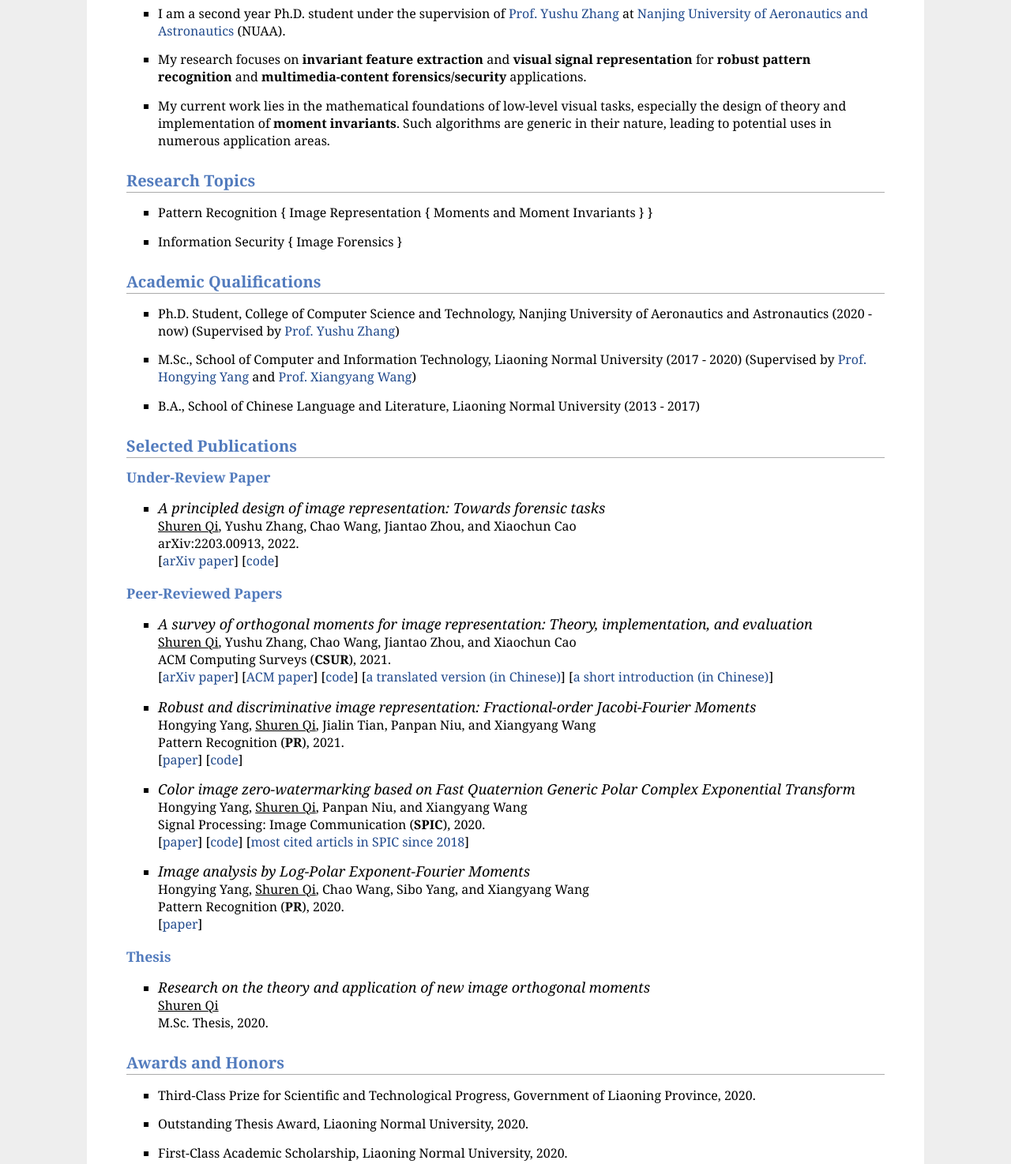
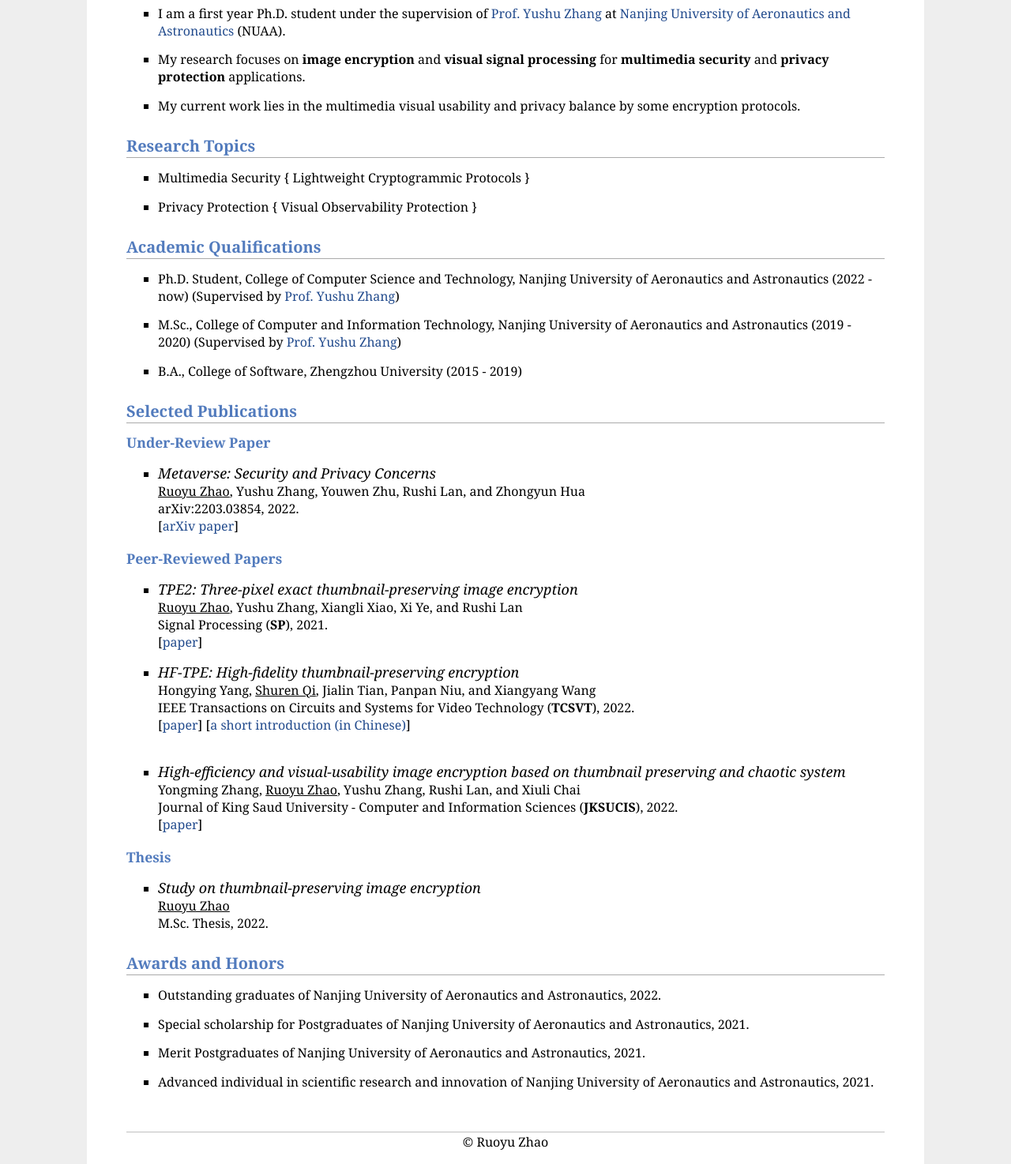
Before and after one commit to ruoyu-zhao/ruoyu-zhao.github.io, a plain HTML site: page index.html in a window 1280 px wide. Shown: the part 360-1834 px from the top of the page at 79% size. Drawn offline with Linux system fonts and the light colour scheme; grey boxes are pictures that could not be loaded.

Commit message:
Update index.html

```diff
--- a/index.html
+++ b/index.html
@@ -77,98 +77,85 @@
 
 <h2>Biography</h2>
 <ul>
-    <li>I am a second year Ph.D. student under the supervision of <a
+    <li>I am a first year Ph.D. student under the supervision of <a
             href="https://scholar.google.com/citations?user=KTrrZ6IAAAAJ&hl=zh-CN">Prof. Yushu Zhang</a> at <a
         href="http://www.nuaa.edu.cn/">
         Nanjing University of Aeronautics and Astronautics</a> (NUAA).
     </li>
-    <li>My research focuses on <b>invariant feature extraction</b> and <b>visual signal representation</b> for
-        <b>robust pattern recognition</b> and <b>multimedia-content forensics/security</b> applications.
+    <li>My research focuses on <b>image encryption</b> and <b>visual signal processing</b> for
+        <b>multimedia security</b> and <b>privacy protection</b> applications.
     </li>
-    <li>My current work lies in the mathematical foundations of low-level visual tasks,
-        especially the design of theory and implementation of <b>moment invariants</b>. Such algorithms are generic in
-        their nature, leading to potential uses in numerous application areas.<p>
+    <li>My current work lies in the multimedia visual usability and privacy balance by some encryption protocols.<p>
     </li>
 </ul>
 <h2>Research Topics</h2>
 <ul>
-    <li> Pattern Recognition { Image Representation { Moments and Moment Invariants } }</li>
-    <li> Information Security { Image Forensics }</li>
+    <li> Multimedia Security { Lightweight Cryptogrammic Protocols }</li>
+    <li> Privacy Protection { Visual Observability Protection }</li>
 </ul>
 
 <h2>Academic Qualifications</h2>
 <ul>
     <li> Ph.D. Student, College of Computer Science and Technology, Nanjing University of Aeronautics and Astronautics
-        (2020 - now) (Supervised by <a href="https://scholar.google.com/citations?user=KTrrZ6IAAAAJ&hl=zh-CN">Prof.
+        (2022 - now) (Supervised by <a href="https://scholar.google.com/citations?user=KTrrZ6IAAAAJ&hl=zh-CN">Prof.
             Yushu Zhang</a>)
     </li>
-    <li> M.Sc., School of Computer and Information Technology, Liaoning Normal University (2017 - 2020) (Supervised by
-        <a href="https://dblp.uni-trier.de/pers/hd/y/Yang:Hong=Ying">Prof. Hongying Yang</a> and <a
-                href="https://dblp.uni-trier.de/pers/hd/w/Wang_0001:Xiangyang">Prof. Xiangyang Wang</a>)
+    <li> M.Sc., College of Computer and Information Technology, Nanjing University of Aeronautics and Astronautics
+        (2019 - 2020)  (Supervised by <a href="https://scholar.google.com/citations?user=KTrrZ6IAAAAJ&hl=zh-CN">Prof.
+            Yushu Zhang</a>)
     </li>
-    <li> B.A., School of Chinese Language and Literature, Liaoning Normal University (2013 - 2017)</li>
+    <li> B.A., College of Software, Zhengzhou University (2015 - 2019)</li>
 </ul>
 <h2>Selected Publications</h2>
 
 <h3>Under-Review Paper</h3>
 <ul>
-    <li><i><font size="4">A principled design of image representation: Towards forensic tasks</font></i> <br>
-        <u>Shuren Qi</u>, Yushu Zhang, Chao Wang, Jiantao Zhou, and Xiaochun Cao <br>
-        arXiv:2203.00913, 2022.<br>
-        [<a href="https://arxiv.org/abs/2203.00913">arXiv paper</a>] [<a href="https://github.com/ShurenQi/DIR">code</a>]<br>
+    <li><i><font size="4">Metaverse: Security and Privacy Concerns</font></i> <br>
+        <u>Ruoyu Zhao</u>, Yushu Zhang, Youwen Zhu, Rushi Lan, and Zhongyun Hua <br>
+        arXiv:2203.03854, 2022.<br>
+        [<a href="https://arxiv.org/abs/2203.03854">arXiv paper</a>]<br>
     </li>
 </ul>
 
 <h3>Peer-Reviewed Papers</h3>
 <ul>
-    <li><i><font size="4">A survey of orthogonal moments for image representation: Theory, implementation, and
-        evaluation</font></i> <br>
-        <u>Shuren Qi</u>, Yushu Zhang, Chao Wang, Jiantao Zhou, and Xiaochun Cao <br>
-        ACM Computing Surveys (<b>CSUR</b>), 2021.<br>
-        [<a href="https://arxiv.org/abs/2103.14799">arXiv paper</a>] [<a href="https://dl.acm.org/doi/10.1145/3479428">ACM
-            paper</a>] [<a href="https://github.com/ShurenQi/MomentToolbox">code</a>]
-        [<a href="https://zhuanlan.zhihu.com/p/402410540">a translated version (in Chinese)</a>] [<a
-                href="https://mp.weixin.qq.com/s/ymAAzMQbWbKyuWz_r0wDBQ">a short introduction (in Chinese)</a>]<br>
+    <li><i><font size="4">TPE2: Three-pixel exact thumbnail-preserving image encryption</font></i> <br>
+        <u>Ruoyu Zhao</u>, Yushu Zhang, Xiangli Xiao, Xi Ye, and Rushi Lan <br>
+        Signal Processing (<b>SP</b>), 2021.<br>
+        [<a href="https://www.sciencedirect.com/science/article/pii/S016516842100058X">paper</a>]
+    <br>
     </li>
 
-    <li><i><font size="4">Robust and discriminative image representation: Fractional-order Jacobi-Fourier Moments</font></i>
+    <li><i><font size="4">HF-TPE: High-fidelity thumbnail-preserving encryption</font></i>
         <br>
         Hongying Yang, <u>Shuren Qi</u>, Jialin Tian, Panpan Niu, and Xiangyang Wang <br>
-        Pattern Recognition (<b>PR</b>), 2021. <br>
-        [<a href="https://www.sciencedirect.com/science/article/abs/pii/S0031320321000856">paper</a>] [<a
-                href="https://github.com/ShurenQi/FJFM">code</a>]<br>
+        IEEE Transactions on Circuits and Systems for Video Technology (<b>TCSVT</b>), 2022. <br>
+        [<a href="https://ieeexplore.ieee.org/abstract/document/9393403">paper</a>]
+        [<a href="https://mp.weixin.qq.com/s/eARAHvISeocT_O6ZHXPANg">a short introduction (in Chinese)</a>]<br><br>
     </li>
 
-    <li><i><font size="4">Color image zero-watermarking based on Fast Quaternion Generic Polar Complex Exponential
-        Transform</font></i> <br>
-        Hongying Yang, <u>Shuren Qi</u>, Panpan Niu, and Xiangyang Wang <br>
-        Signal Processing: Image Communication (<b>SPIC</b>), 2020.<br>
-        [<a href="https://www.sciencedirect.com/science/article/abs/pii/S0923596519301328">paper</a>] [<a
-                href="https://github.com/ShurenQi/FGPCET">code</a>] [<a
-                href="https://www.journals.elsevier.com/signal-processing-image-communication/most-cited-articles">most
-            cited articls in SPIC since 2018</a>]<br>
-    </li>
-
-    <li><i><font size="4">Image analysis by Log-Polar Exponent-Fourier Moments</font></i> <br>
-        Hongying Yang, <u>Shuren Qi</u>, Chao Wang, Sibo Yang, and Xiangyang Wang <br>
-        Pattern Recognition (<b>PR</b>), 2020.<br>
-        [<a href="https://www.sciencedirect.com/science/article/abs/pii/S0031320319304777">paper</a>]<br>
+    <li><i><font size="4">High-efficiency and visual-usability image encryption based on thumbnail preserving and chaotic system
+        </font></i> <br>
+        Yongming Zhang, <u>Ruoyu Zhao</u>, Yushu Zhang, Rushi Lan, and Xiuli Chai <br>
+        Journal of King Saud University - Computer and Information Sciences (<b>JKSUCIS</b>), 2022.<br>
+        [<a href="https://www.sciencedirect.com/science/article/pii/S1319157822001185">paper</a>]<br>
     </li>
 </ul>
 
 <h3>Thesis</h3>
 <ul>
-    <li><i><font size="4">Research on the theory and application of new image orthogonal moments</font></i><br>
-        <u>Shuren Qi</u><br>
-        M.Sc. Thesis, 2020.<br>
+    <li><i><font size="4">Study on thumbnail-preserving image encryption</font></i><br>
+        <u>Ruoyu Zhao</u><br>
+        M.Sc. Thesis, 2022.<br>
     </li>
 </ul>
 </tbody></table>
 <h2>Awards and Honors</h2>
 <ul>
-    <li> Third-Class Prize for Scientific and Technological Progress, Government of Liaoning Province, 2020.</li>
-    <li> Outstanding Thesis Award, Liaoning Normal University, 2020.</li>
-    <li> First-Class Academic Scholarship, Liaoning Normal University, 2020.</li>
+    <li> Outstanding graduates of Nanjing University of Aeronautics and Astronautics, 2022.</li>
+    <li> Special scholarship for Postgraduates of Nanjing University of Aeronautics and Astronautics, 2021.</li>
+    <li> Merit Postgraduates of Nanjing University of Aeronautics and Astronautics, 2021.</li>
+    <li> Advanced individual in scientific research and innovation of Nanjing University of Aeronautics and Astronautics, 2021.</li>
 </ul>
 
 <div id="footer">
@@ -179,7 +166,7 @@
 <div style="text-align: center;">
     <!--<div id="clustrmaps-widget"></div><script type="text/javascript" id="clustrmaps" src="//cdn.clustrmaps.com/map_v2.js?u=58G6&d=GDtrsB-qF160R16SG_VgcqZLGuUXEZ4Q7zuAzUurNcE"></script>
               <br>-->
-    © Shuren Qi
+    © Ruoyu Zhao
 </div>
 <p></p>
 <b> &nbsp </b><br/>
```
